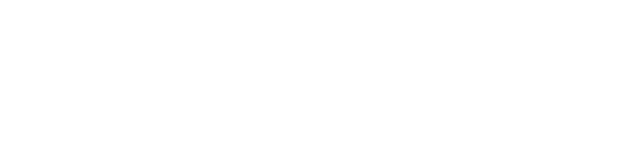
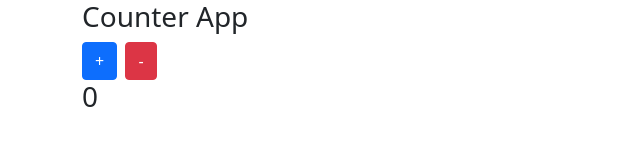
Before and after one commit to harsh-25k/counterapp, a plain HTML site: page index.html in a window 1280 px wide. Shown: the whole page, without its empty margins (0-640 px from the left). Drawn offline with nearby package versions, Linux system fonts and the light colour scheme.

Commit message:
Add files via upload

```diff
--- a/index.html
+++ b/index.html
@@ -1 +1 @@
-<!doctype html><html lang="en"><head><meta charset="utf-8"/><link rel="icon" href="https://github.com/harsh-25k/counterapp.git/favicon.ico"/><meta name="viewport" content="width=device-width,initial-scale=1"/><meta name="theme-color" content="#000000"/><meta name="description" content="Web site created using create-react-app"/><link rel="apple-touch-icon" href="https://github.com/harsh-25k/counterapp.git/logo192.png"/><link rel="manifest" href="https://github.com/harsh-25k/counterapp.git/manifest.json"/><title>React App</title><link href="https://cdn.jsdelivr.net/npm/bootstrap@5.1.3/dist/css/bootstrap.min.css" rel="stylesheet" integrity="sha384-1BmE4kWBq78iYhFldvKuhfTAU6auU8tT94WrHftjDbrCEXSU1oBoqyl2QvZ6jIW3" crossorigin="anonymous"><script defer="defer" src="https://github.com/harsh-25k/counterapp.git/static/js/main.2c6e0774.js"></script></head><body><noscript>You need to enable JavaScript to run this app.</noscript><div id="root"></div></body></html>
+<!doctype html><html lang="en"><head><meta charset="utf-8"/><link rel="icon" href="https://harsh-25k.github.io/counterapp/favicon.ico"/><meta name="viewport" content="width=device-width,initial-scale=1"/><meta name="theme-color" content="#000000"/><meta name="description" content="Web site created using create-react-app"/><link rel="apple-touch-icon" href="https://harsh-25k.github.io/counterapp/logo192.png"/><link rel="manifest" href="https://harsh-25k.github.io/counterapp/manifest.json"/><title>React App</title><link href="https://cdn.jsdelivr.net/npm/bootstrap@5.1.3/dist/css/bootstrap.min.css" rel="stylesheet" integrity="sha384-1BmE4kWBq78iYhFldvKuhfTAU6auU8tT94WrHftjDbrCEXSU1oBoqyl2QvZ6jIW3" crossorigin="anonymous"><script defer="defer" src="https://harsh-25k.github.io/counterapp/static/js/main.2c6e0774.js"></script></head><body><noscript>You need to enable JavaScript to run this app.</noscript><div id="root"></div></body></html>
```
Also changed, not shown: asset-manifest.json.
